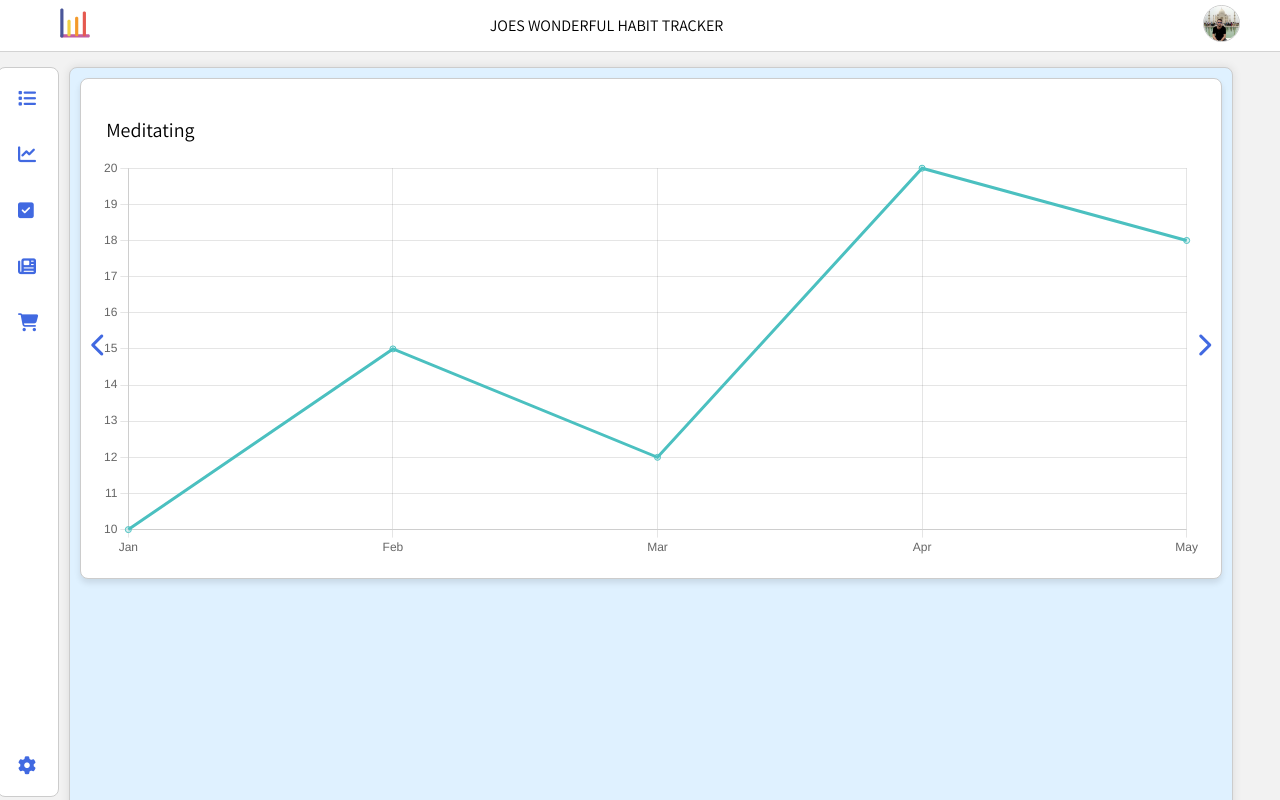
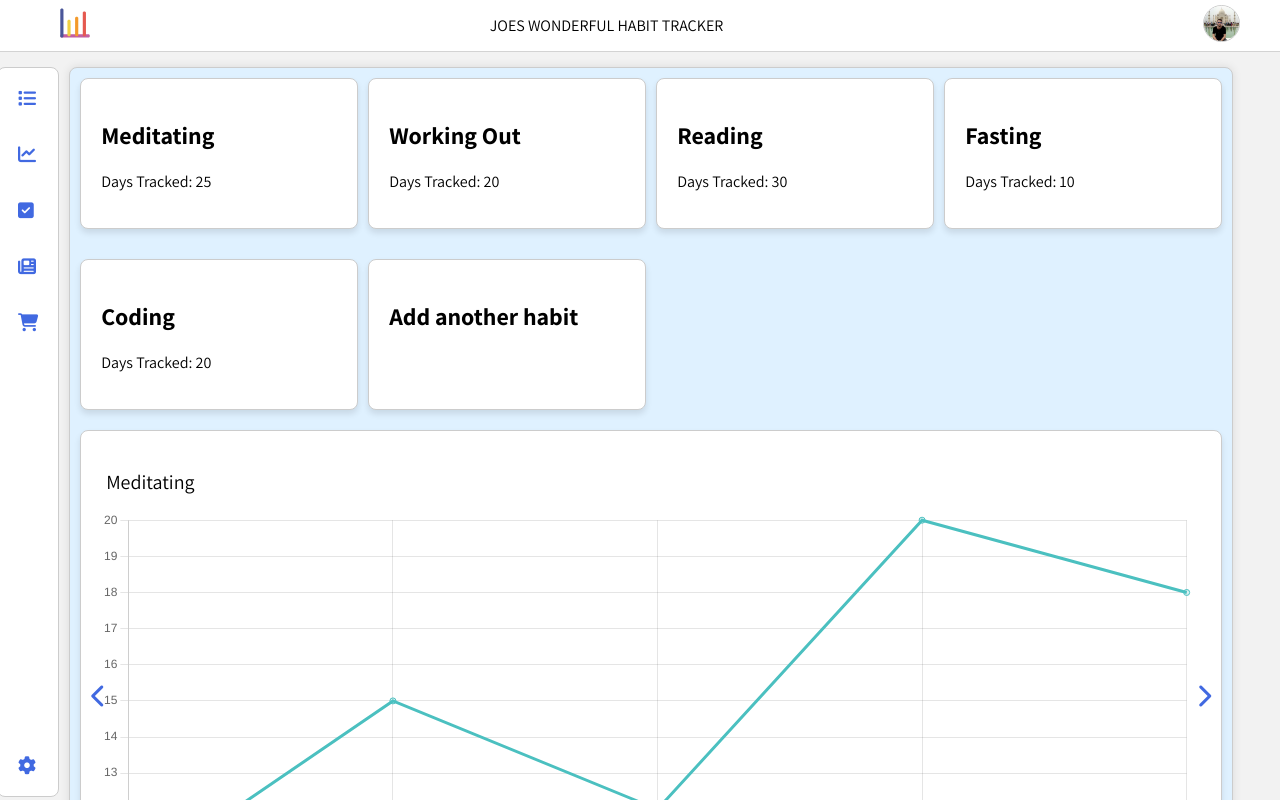
Before and after one commit to joseph-johnson27001/habits_tracker, a Vue app: page /#/habits in a window 1280 px wide. Shown: the top 800 px of the page. Built offline with nearby package versions, Linux system fonts and the light colour scheme.

Commit message:
Habit cards & dummy data

```diff
--- a/src/views/HabitsPage.vue
+++ b/src/views/HabitsPage.vue
@@ -1,5 +1,19 @@
 <template>
   <div class="habits-page">
+    <div class="habit-tracker-container">
+      <div
+        v-for="(habit, index) in habits"
+        :key="index"
+        class="card habit-tracker"
+      >
+        <h2>{{ habit.name }}</h2>
+        <p>Days Tracked: {{ habit.daysTracked }}</p>
+      </div>
+      <div class="card habit-tracker" @click="addHabit">
+        <h2>Add another habit</h2>
+      </div>
+    </div>
+
     <transition :name="transitionName" mode="out-in">
       <div :key="currentIndex" class="card">
         <div class="arrow-button prev-button" @click="prevCard">
@@ -38,6 +52,7 @@ export default {
             labels: ["Jan", "Feb", "Mar", "Apr", "May"],
             data: [10, 15, 12, 20, 18],
           },
+          daysTracked: 25,
         },
         {
           name: "Working Out",
@@ -45,6 +60,7 @@ export default {
             labels: ["Jan", "Feb", "Mar", "Apr", "May"],
             data: [5, 8, 10, 7, 12],
           },
+          daysTracked: 20,
         },
         {
           name: "Reading",
@@ -52,6 +68,23 @@ export default {
             labels: ["Jan", "Feb", "Mar", "Apr", "May"],
             data: [8, 12, 15, 10, 17],
           },
+          daysTracked: 30,
+        },
+        {
+          name: "Fasting",
+          graphData: {
+            labels: ["Jan", "Feb", "Mar", "Apr", "May"],
+            data: [5, 10, 8, 15, 12],
+          },
+          daysTracked: 10,
+        },
+        {
+          name: "Coding",
+          graphData: {
+            labels: ["Jan", "Feb", "Mar", "Apr", "May"],
+            data: [12, 18, 20, 25, 30],
+          },
+          daysTracked: 20,
         },
       ],
       currentIndex: 0,
@@ -73,6 +106,16 @@ export default {
       this.currentIndex =
         (this.currentIndex - 1 + this.habits.length) % this.habits.length;
     },
+    addHabit() {
+      this.habits.push({
+        name: "New Habit",
+        graphData: {
+          labels: [],
+          data: [],
+        },
+        daysTracked: 0,
+      });
+    },
   },
 };
 </script>
@@ -83,6 +126,11 @@ export default {
 }
 .habits-page {
   padding: 10px;
+}
+.habit-tracker-container {
+  display: grid;
+  grid-template-columns: 1fr 1fr 1fr 1fr;
+  gap: 10px;
 }
 .heading-container {
   padding: 5px;
```
